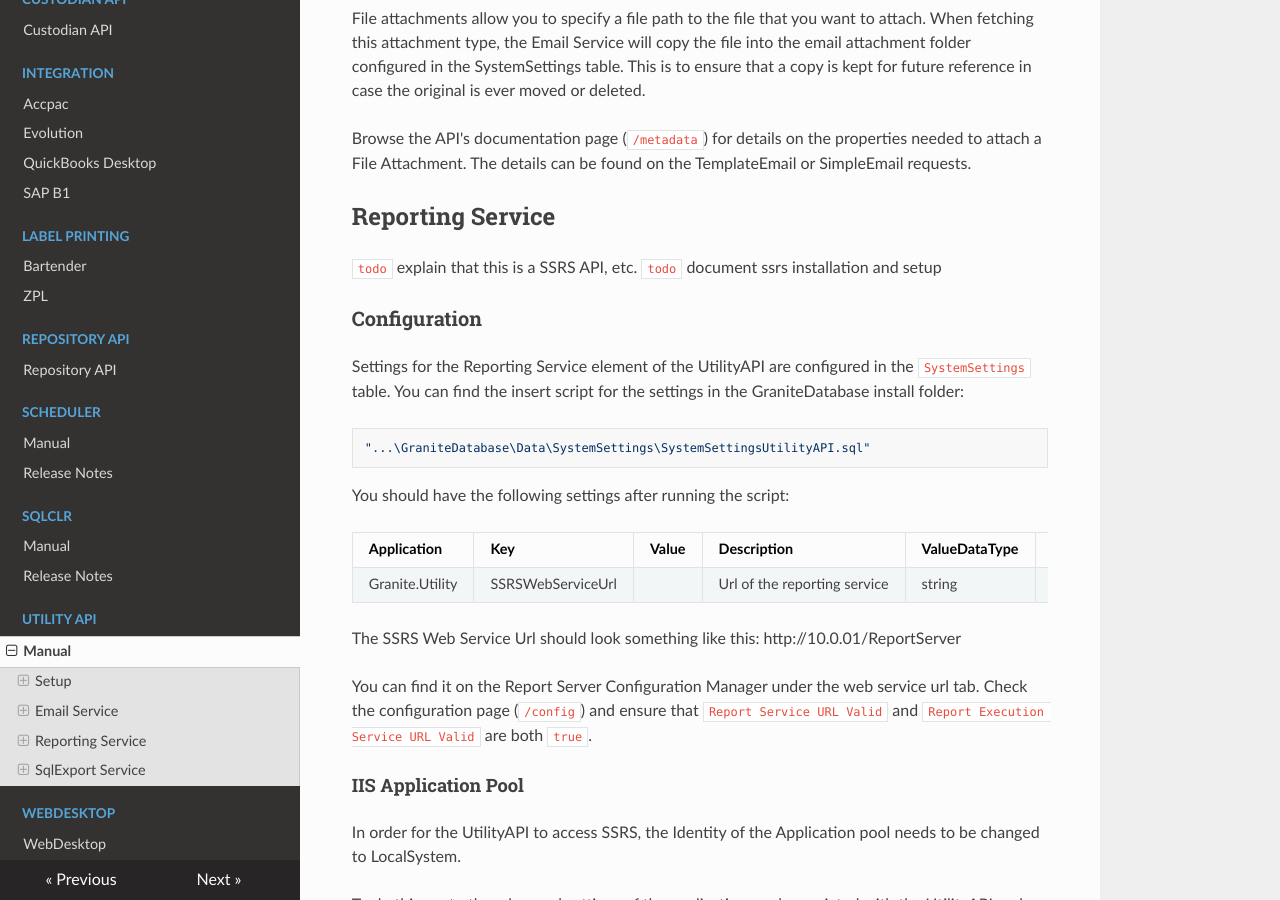
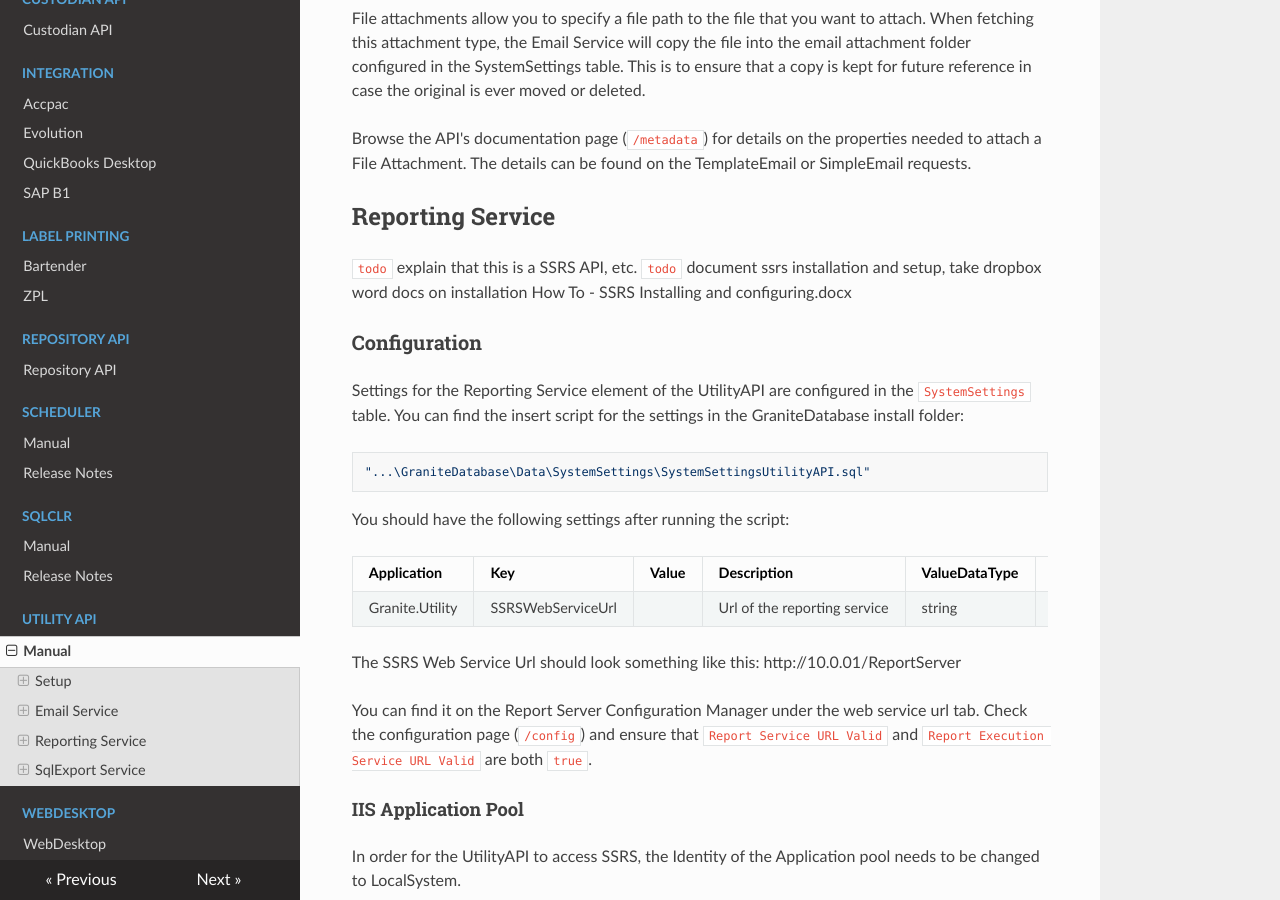
Before and after one commit to GraniteWMS/GraniteDocs, an MkDocs documentation site: the page built from docs/utility-api/manual.md, in a window 1280 px wide and 900 px high, scrolled down 4811 px. Built offline with MkDocs 1.6.1, drawn with Linux system fonts in a browser that asks for light colours; nearby versions of some CDN libraries.

Commit message:
adding ssrs docs for todo

```diff
--- a/docs/utility-api/manual.md
+++ b/docs/utility-api/manual.md
@@ -204,7 +204,9 @@ The details can be found on the TemplateEmail or SimpleEmail requests.
 ## Reporting Service
 
 `todo` explain that this is a SSRS API, etc.
-`todo` document ssrs installation and setup
+`todo` document ssrs installation and setup, take dropbox word docs on installation
+How To - SSRS Installing and configuring.docx
+
 ### Configuration
 
 Settings for the Reporting Service element of the UtilityAPI are configured in the `SystemSettings` table. You can find the insert script for the settings in the GraniteDatabase install folder:
```
Also changed, not shown: 1 other file.
